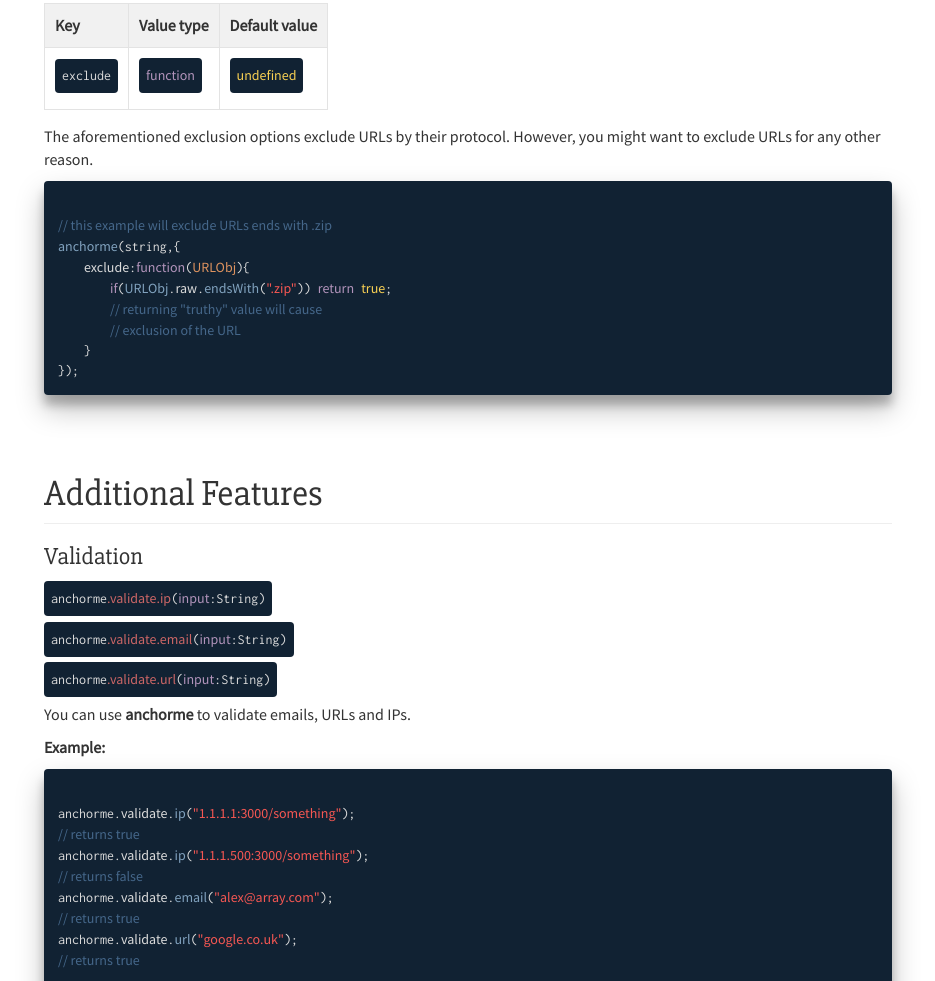
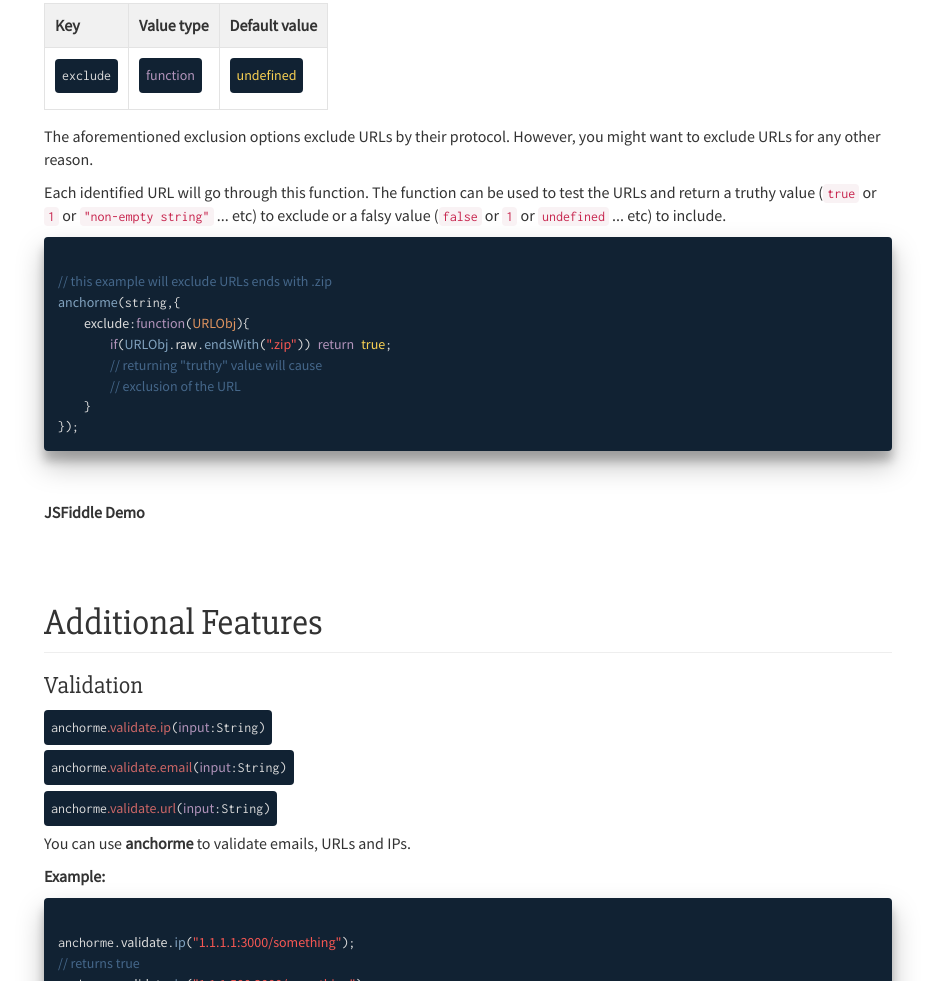
Before and after one commit to alexcorvi/anchorme.js, a website: page index.html in a window 1280 px wide. Shown: the part 6396-7377 px from the top of the page, without its empty margins (26-961 px from the left). Drawn offline with nearby package versions, Linux system fonts and the light colour scheme; some packages are replaced by stand-ins of ours; a script that the page names is missing.

Commit message:
added more about custom exclusion

```diff
--- a/index.html
+++ b/index.html
@@ -426,6 +426,8 @@ anchorme(string,{
 
 					<p>The aforementioned exclusion options exclude URLs by their protocol. However, you might want to exclude URLs for any other reason.</p>
 
+					<p>Each identified URL will go through this function. The function can be used to test the URLs and return a truthy value (<code>true</code> or <code>1</code> or <code>"non-empty string"</code> ... etc) to exclude or a falsy value (<code>false</code> or <code>1</code> or <code>undefined</code> ... etc) to include.</p>
+
 <pre><code>
 // this example will exclude URLs ends with .zip
 anchorme(string,{
@@ -436,6 +438,9 @@ anchorme(string,{
 	}
 });
 </code></pre>
+
+					<p><b>JSFiddle Demo</b></p>
+					<script async src="//jsfiddle.net/gydnngrz/3/embed/js,result/"></script>
 
 				</section>
 				<section class="bs-docs-section">
```
